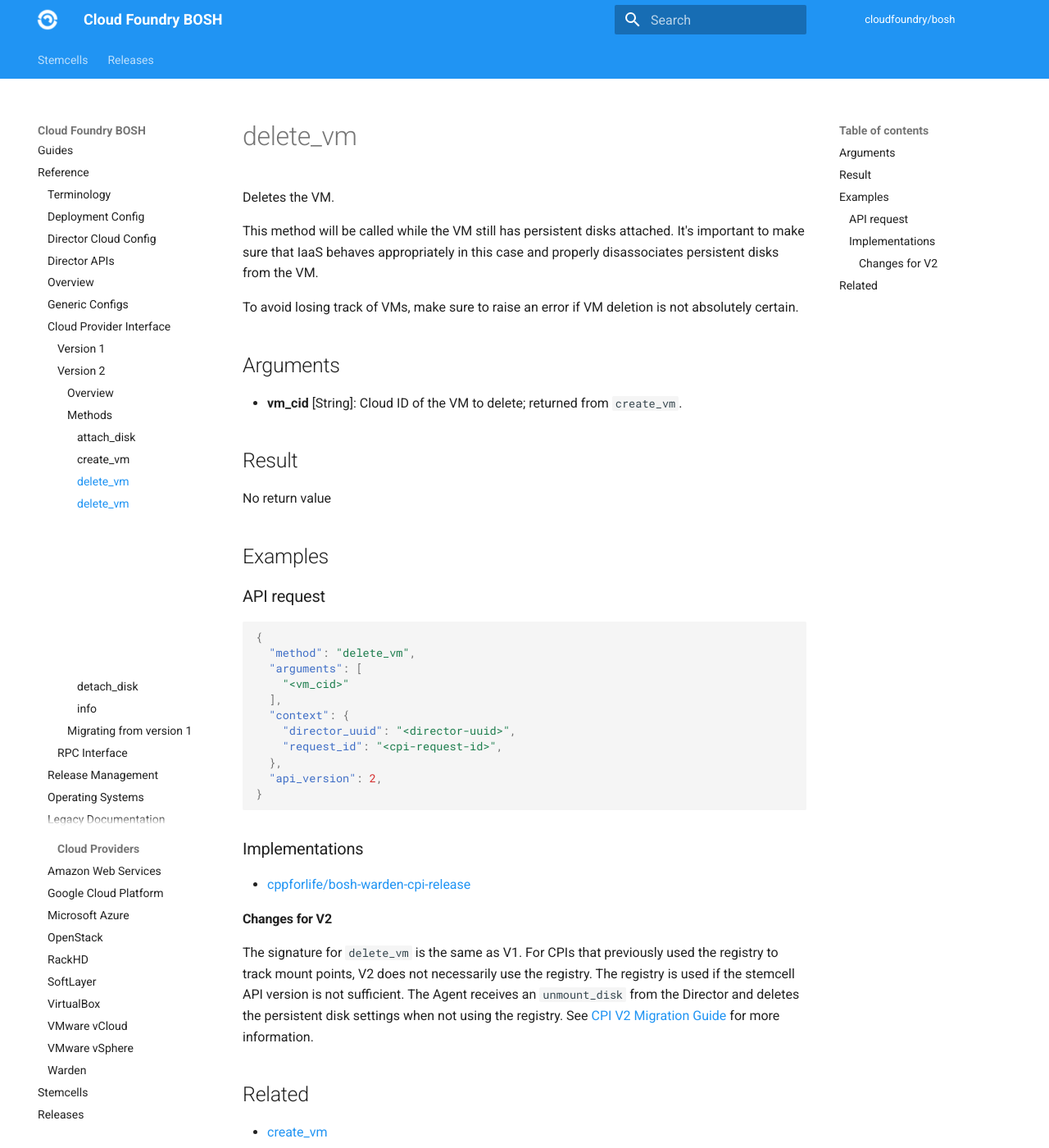
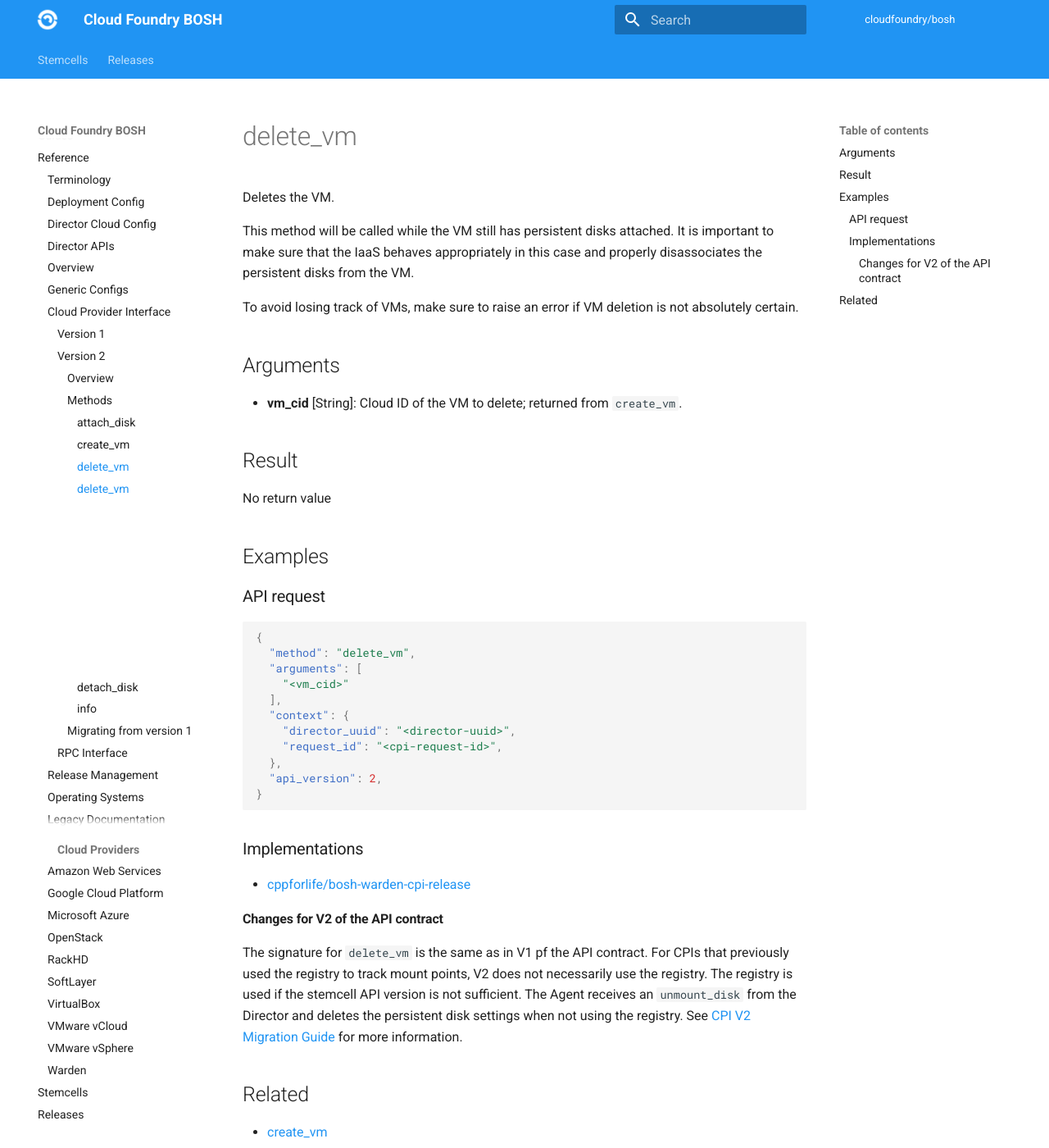
Before and after one commit to cloudfoundry/docs-bosh, an MkDocs documentation site: the page built from content/cpi-api-v2-method/delete-vm.md, in a window 1280 px wide and 1400 px high. Shown: the whole window at 82% size. Built offline with MkDocs 1.6.1 and Material for MkDocs 9.7.7, drawn with Linux system fonts in a browser that asks for light colours; old or Windows-style settings are respelled for this version of MkDocs.

Commit message:
Minor edits

```diff
--- a/content/cpi-api-v2-method/delete-vm.md
+++ b/content/cpi-api-v2-method/delete-vm.md
@@ -2,7 +2,7 @@
 
 Deletes the VM.
 
-This method will be called while the VM still has persistent disks attached. It's important to make sure that IaaS behaves appropriately in this case and properly disassociates persistent disks from the VM.
+This method will be called while the VM still has persistent disks attached. It is important to make sure that the IaaS behaves appropriately in this case and properly disassociates the persistent disks from the VM.
 
 To avoid losing track of VMs, make sure to raise an error if VM deletion is not absolutely certain.
 
@@ -39,9 +39,9 @@ No return value
 
  * [cppforlife/bosh-warden-cpi-release](https://github.com/cppforlife/bosh-warden-cpi-release/blob/master/src/github.com/cppforlife/bosh-warden-cpi/action/delete_vm.go)
 
-#### Changes for V2
+#### Changes for V2 of the API contract
 
-The signature for `delete_vm` is the same as V1. For CPIs that previously used the registry to track mount points, V2 does not necessarily use the registry. The registry is used if the stemcell API version is not sufficient. The Agent receives an `unmount_disk` from the Director and deletes the persistent disk settings when not using the registry. See [CPI V2 Migration Guide](../v2-migration-guide.md) for more information.
+The signature for `delete_vm` is the same as in V1 pf the API contract. For CPIs that previously used the registry to track mount points, V2 does not necessarily use the registry. The registry is used if the stemcell API version is not sufficient. The Agent receives an `unmount_disk` from the Director and deletes the persistent disk settings when not using the registry. See [CPI V2 Migration Guide](../v2-migration-guide.md) for more information.
 
 
 ## Related
```
